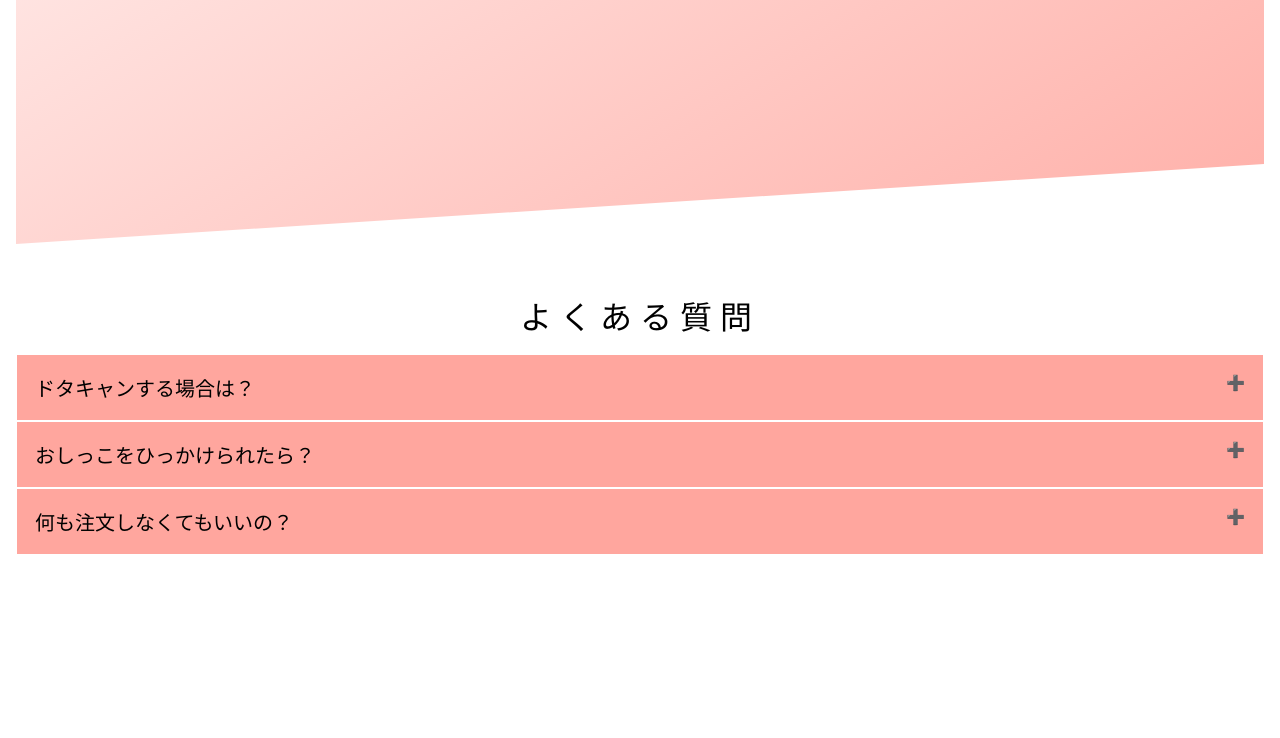
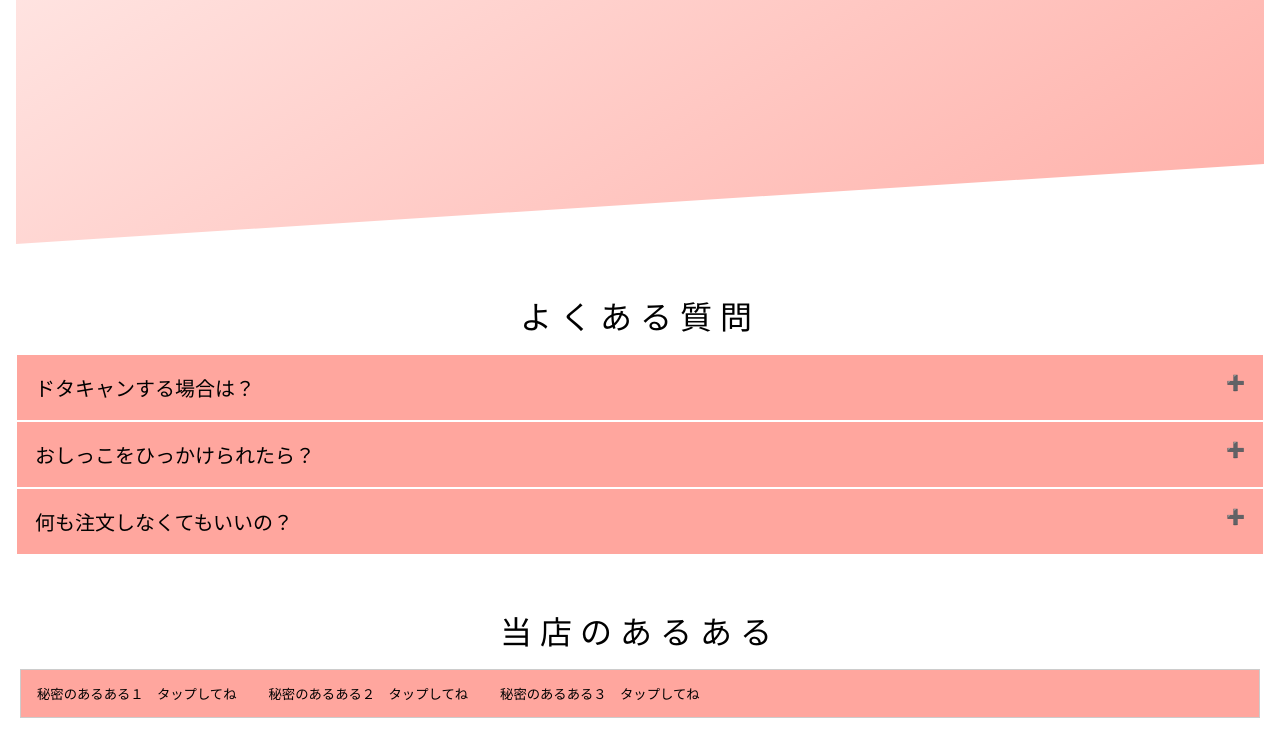
Before and after one commit to imtaka/portfolio-dogparadise-website, a website: page public/index.html in a window 1280 px wide. Shown: the part 2016-2754 px from the top of the page. Before the commit the page ends 2587 px from the top, so only its background shows below. Drawn offline with Linux system fonts and the light colour scheme.

Commit message:
タブテーブルを追加

```diff
--- a/public/index.html
+++ b/public/index.html
@@ -123,6 +123,31 @@
             </p>
         </div>
     </div>
+
+    <div class="tabtable">
+        <div class="tab-title">
+            当店のあるある
+        </div>
+        <div class="tabs">
+            <button class="tablink active2" onclick="openTab(event, 'tab1')">秘密のあるある１　タップしてね</button>
+            <button class="tablink" onclick="openTab(event, 'tab2')">秘密のあるある２　タップしてね</button>
+            <button class="tablink" onclick="openTab(event, 'tab3')">秘密のあるある３　タップしてね</button>
+        </div>
+
+        <div id="tab1" class="tabcontent">
+            テキスト　テキスト　テキスト　テキスト　テキスト　テキスト　テキスト　テキスト　テキスト　 テキスト　テキスト　テキスト　テキスト　テキスト　テキスト　テキスト　テキスト　テキスト　テキスト　 テキスト　テキスト　テキスト　テキスト　テキスト　テキスト　テキスト　テキスト　テキスト
+        </div>
+
+        <div id="tab2" class="tabcontent">
+            テキスト2 テキスト2 テキスト2 テキスト2 テキスト2 テキスト2 テキスト2 テキスト2 テキスト2 テキスト2 テキスト2 テキスト2 テキスト2 テキスト2 テキスト2 テキスト2 テキスト2 テキスト2 テキスト2 テキスト2 テキスト2 テキスト2 テキスト2 テキスト2 テキスト2 テキスト2 テキスト2 テキスト2 テキスト2
+        </div>
+
+        <div id="tab3" class="tabcontent">
+            テキスト3 テキスト3 テキスト3 テキスト3 テキスト3 テキスト3 テキスト3 テキスト3 テキスト3 テキスト3 テキスト3 テキスト3 テキスト3 テキスト3 テキスト3 テキスト3 テキスト3 テキスト3 テキスト3 テキスト3 テキスト3 テキスト3 テキスト3 テキスト3 テキスト3 テキスト3 テキスト3 テキスト3 テキスト3
+        </div>
+    </div>
+
+
     <script type="text/javascript">
         let acc = document.getElementsByClassName("accordion__section");
         let i;
@@ -138,6 +163,22 @@
                 }
             });
         }
+
+        function openTab(e, tabId){
+            var i, tabcontent, tablink;
+
+            tabcontent = document.getElementsByClassName('tabcontent');
+            for(i = 0; i < tabcontent.length; i++){
+                tabcontent[i].style.display = "none";
+            }
+            tablink = document.getElementsByClassName('tablink');
+            for(i = 0; i < tablink.length; i++){
+                tablink[i].className = tablink[i].className.replace('active');
+            }
+
+            document.getElementById(tabId).style.display = "block";
+            e.currentTarget.className += ' active2';
+        }
     </script>
 </body>
 </html>
--- a/public/scss/styles.scss
+++ b/public/scss/styles.scss
@@ -385,3 +385,48 @@ P{
 .active:after{
     content: '\2796';
 }
+
+
+.tabtable{
+    width: 100%;
+    padding: 20px;
+}
+
+.tab-title{
+    text-align: center;
+    font-size: 2rem;
+    letter-spacing: 0.5rem;
+    margin: 1rem;
+}
+
+div.tabs{
+    overflow: hidden;
+    border: 1px solid #ccc;
+    background-color: $lightpink;
+}
+
+div.tabs .tablink{
+    background-color: inherit;
+    float: left;
+    border: none;
+    cursor: pointer;
+    padding: 14px 16px;
+}
+
+div.tabs .tablink:hover{
+    background-color: #ddd;
+}
+
+div.tabs .tablink.active{
+    background-color: #ccc;
+}
+
+.tabcontent{
+    background: #fff;
+    display: none;
+    padding: 6px 12px;
+    border: 1px solid #ccc;
+    border-top: none;
+    font-size: 1.5rem;
+
+}
```
Also changed, not shown: public/css/styles.css, public/scss/styles.css, public/scss/styles.min.css, 1 other file.
